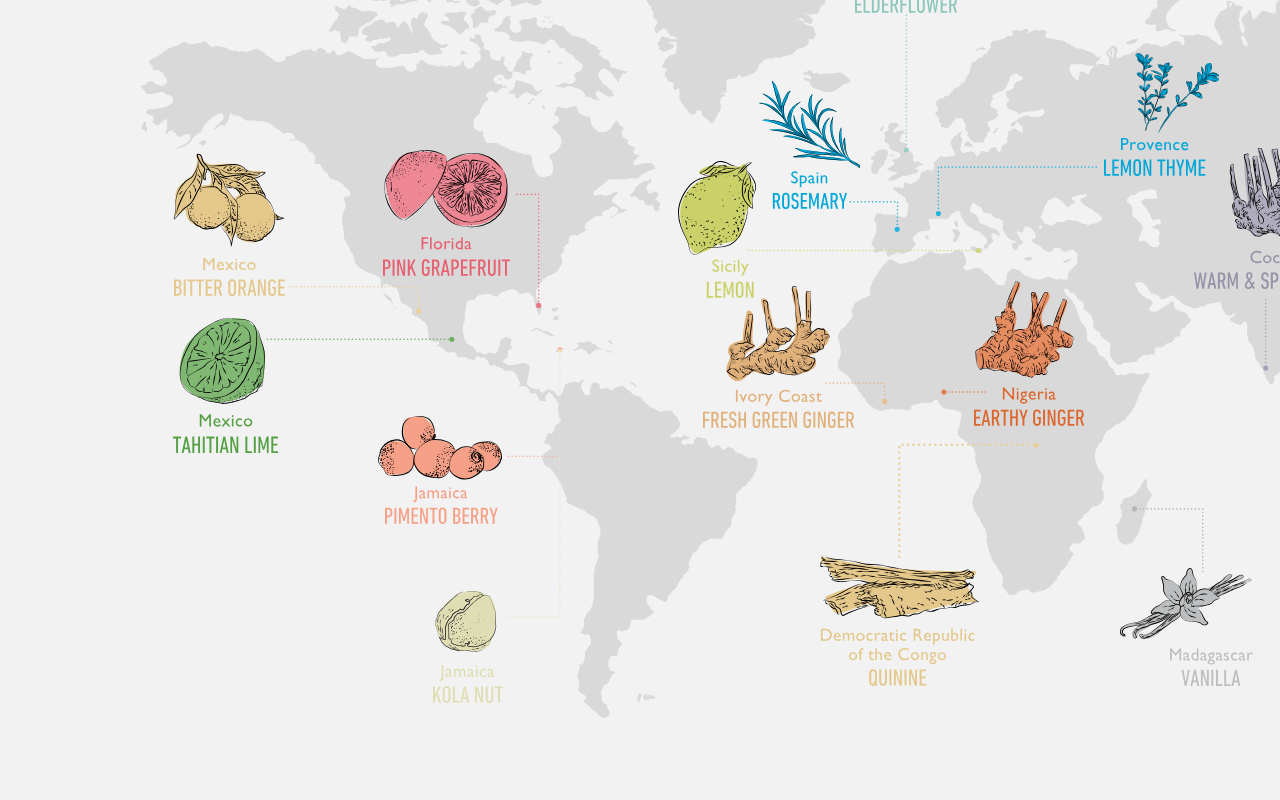
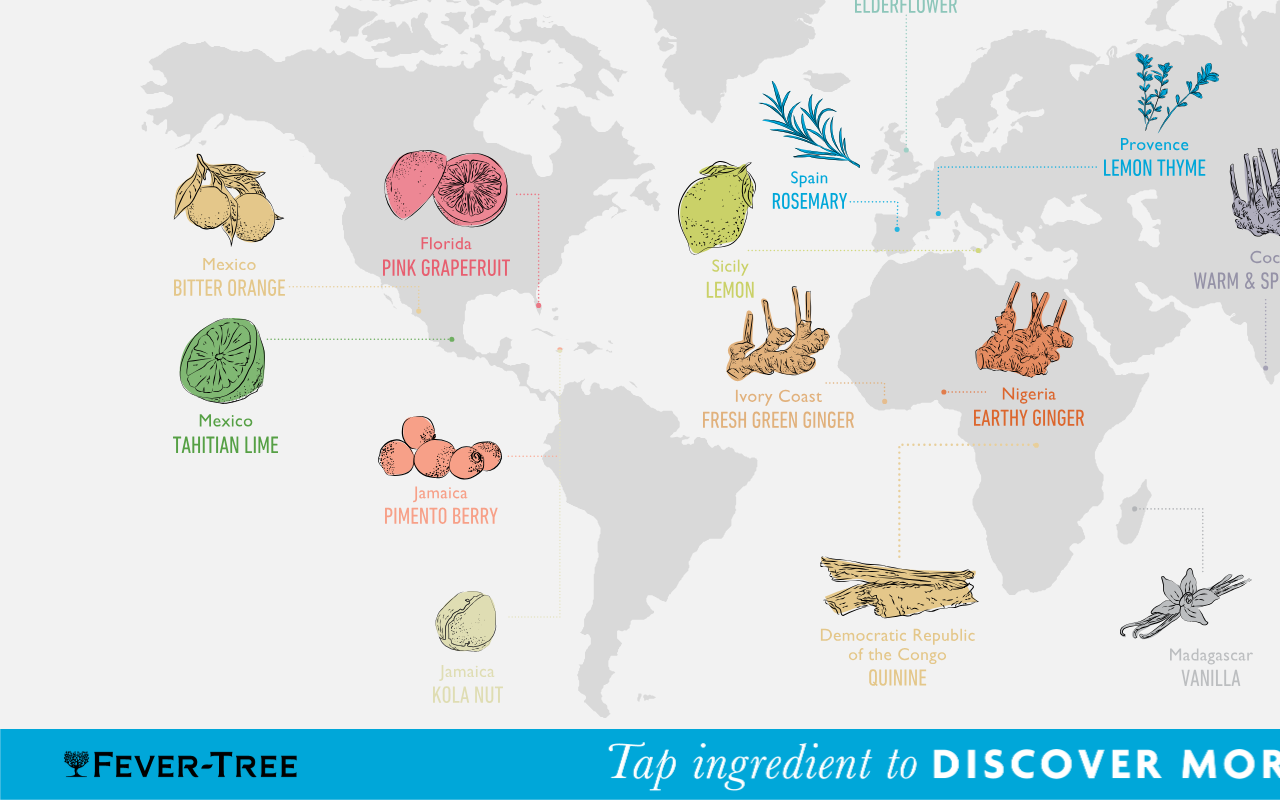
Before and after one commit to riveramauro/fevertree-panel, a React (Create React App) app: page /#/ in a window 1280 px wide. Shown: the part 280-1080 px from the top of the page. Built offline with nearby package versions, Linux system fonts and the light colour scheme.

Commit message:
Idle functionality to go to main page

```diff
--- a/package.json
+++ b/package.json
@@ -42,6 +42,6 @@
     "autoprefixer": "^10.4.4",
     "eslint-config-react-app": "^7.0.0",
     "postcss": "^8.4.12",
-    "tailwindcss": "^3.0.23"
+    "tailwindcss": "^3.0.24"
   }
 }
--- a/src/App.js
+++ b/src/App.js
@@ -1,8 +1,6 @@
-import { Routes, Route } from "react-router-dom";
+import { Routes, Route, useNavigate } from "react-router-dom";
 import { useState, useEffect } from "react";
 import Navigation from './components/Navigation';
-
-import idleBanner from "./images/idleBanner.png";
 
 // Import page as a module before adding to the `Routes` below.
 import Home from "./pages/Home";
@@ -35,6 +33,7 @@ function App() {
     const updateStatus = (status) => {
       setFullScreenStatus(status);
     }
+    let navigate = useNavigate();
 
   //   useEffect(() => {
   //   const isFull = document.fullscreenElement;
@@ -61,19 +60,19 @@ function App() {
     function updateIdle() {
         // your function for too long inactivity goes here
         setIdleStatus(true);
-        console.log('idle');
     }
 
     function resetTimer() {
         clearTimeout(timer);
         setIdleStatus(false);
-        timer = setTimeout(updateIdle, 10000);  // time is in milliseconds
+        timer = setTimeout(updateIdle, 135000);  // time is in milliseconds
     }
   }
 
   useEffect(() => {
-    idleListener()
-  }, [])
+    idleListener();
+    navigate("/", { replace: true })
+  }, [idleStatus])
 
 
   return (
@@ -81,7 +80,7 @@ function App() {
     {!fullScreenStatus ?
       <SplashScreen fullScreenStatus={fullScreenStatus} updateStatusFullScreen={updateStatus} />
       :
-      <div className="App">
+      <div className="App relative">
         <Navigation />
         <Routes>
           {/* Add pages here */}
@@ -92,11 +91,6 @@ function App() {
           <Route path="EasyCocktails" element={<EasyCocktails />} />
           <Route path="Sustainability" element={<Sustainability />} />
         </Routes>
-        {idleStatus ?
-          <div className="absolute w-full h-full animate__animated animate__fadeIn" style={{background: 'rgba(100, 100, 100, 0.5)'}}>
-            <img src={idleBanner} alt="Tap Screen to Discover More" />
-          </div>
-        : ''}
       </div>
     }
     </>
--- a/src/components/VideoModal.js
+++ b/src/components/VideoModal.js
@@ -12,7 +12,6 @@ export function VideoModal({ visible, video = '', updateVisibility }) {
   return (
     (visibility ?
       <div
-        // className="w-full h-full absolute top-0 left-0 bg-slate-900 bg-opacity-75 animate__animated animate__fadeIn animate__fast"
         className={`w-full h-full absolute top-0 left-0 bg-slate-900 bg-opacity-75 animate__animated animate__fast ${videoFade ? 'animate__fadeIn' : 'animate__fadeOut'}`}
         onClick={() => {
           setVideoFade(false);
@@ -22,7 +21,7 @@ export function VideoModal({ visible, video = '', updateVisibility }) {
           }, 2000);
         }}
       >
-        <div className="h-5/6 inline-block mt-20">
+        <div className="h-5/6 inline-block mt-12">
           <video className="h-full" src={video} muted autoPlay
             onEnded={() => {
               setTimeout(() => {
--- a/src/pages/Home.js
+++ b/src/pages/Home.js
@@ -2,6 +2,8 @@ import { useState } from "react";
 import { VideoModal } from "../components/VideoModal";
 
 import '../App.css';
+
+import idleBanner from "../images/idleBanner.png";
 
 import map from "../images/map.svg";
 import bitterOrange from '../images/bitter-orange.svg';
@@ -210,7 +212,7 @@ function Home() {
   }
 
   return (
-    <div className="h-full flex justify-center align-middle relative animate__animated animate__fadeIn animate__slow">
+    <div className="relative h-full flex justify-center align-middle relative animate__animated animate__fadeIn animate__slow">
       <img src={map} alt="Map" style={{width: '1640px'}} />
       {Ingredients.map((ingredient) => (
         <div
@@ -226,6 +228,9 @@ function Home() {
         </div>
       ))}
       <VideoModal visible={viewModal} video={modalVideo} updateVisibility={updateVisibility} />
+      <div className="absolute bottom-0 left-0">
+        <img src={idleBanner} alt="Tap Screen to Discover More" />
+      </div>
     </div>
   );
 }
```
Also changed, not shown: src/images/idleBanner.png, 1 other file (tests, documents, lock files or other folders).
